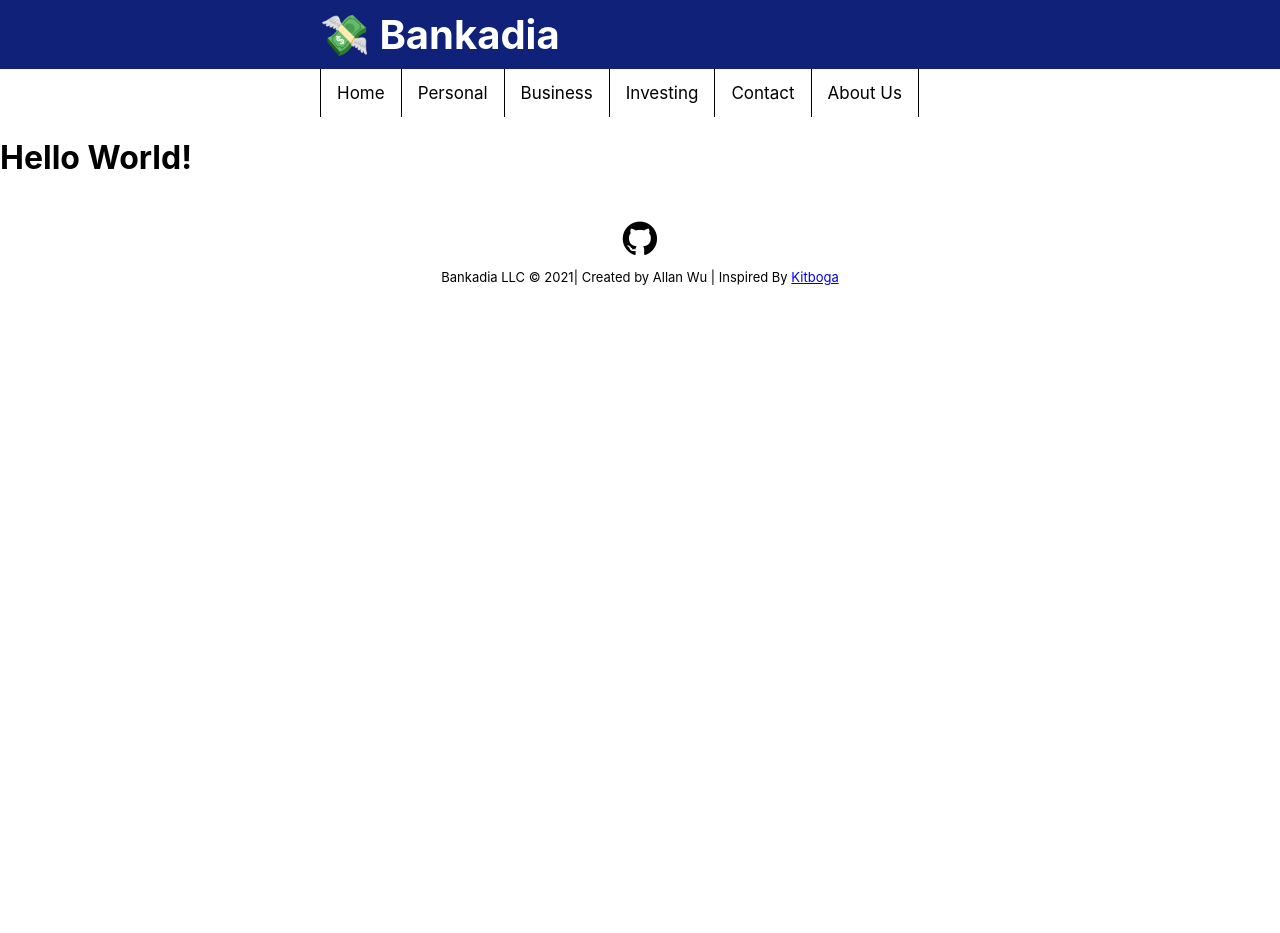
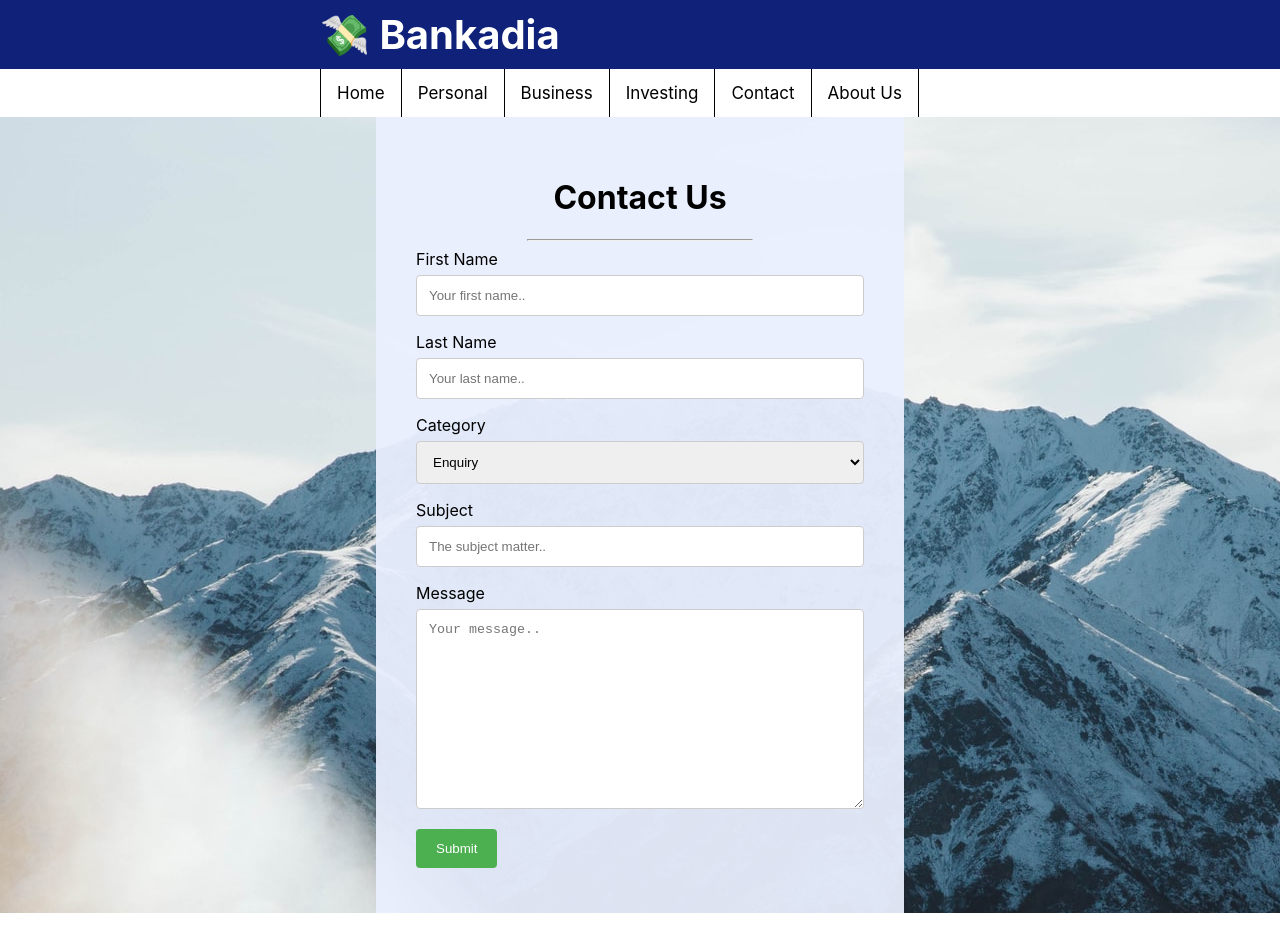
Before and after one commit to ywuhub/Bankadia, a React (Create React App) app: page /contact in a window 1280 px wide. Shown: the top 933 px of the page. Before the commit the page ends 800 px from the top, so only its background shows below. Built offline with nearby package versions, Linux system fonts and the light colour scheme.

Commit message:
Progress: Continuing to fix up the Contact Us page.

```diff
--- a/public/index.html
+++ b/public/index.html
@@ -15,6 +15,7 @@
     <link rel="manifest" href="%PUBLIC_URL%/manifest.json" />
   </head>
   <body>
+    <div id="root"></div>
     <div id="modal-root"></div>
   </body>
 </html>
--- a/src/App.js
+++ b/src/App.js
@@ -10,11 +10,13 @@ import termdeposit from './images/term-deposit.svg';
 
 // Import Componments
 import { useRef } from 'react';
+import { Route, Switch, withRouter } from 'react-router-dom';
+
 import Accordion from './helpers/accordion.js';
 import Modal from './helpers/modal.js';
-import { BrowserRouter, Route, Switch, withRouter } from 'react-router-dom';
-import Header from './header';
-import Footer from './footer';
+import Header from './header.js';
+import Footer from './footer.js';
+import Contact from './contact.js'
 
 function Main() {
   var greeting = [
@@ -255,19 +257,17 @@ function Main() {
   )
 }
 
-function Contact() {
-  return (
-    <h1>Hello World!</h1>
-  )
-}
-
 function App() {
   return (
     <div className="App">
       <Header/>
         <Switch>
           <Route exact path ="/" component={withRouter(Main)}/>
+          <Route path ="/personal"/>
+          <Route path ="/business"/>
+          <Route path ="/investing"/>
           <Route path ="/contact" component={withRouter(Contact)}/>
+          <Route path ="/about"/>
         </Switch>
       <Footer/>
     </div>
--- /dev/null
+++ b/src/contact.css
@@ -0,0 +1,52 @@
+/* Style inputs with type="text", select elements and textareas */
+input[type=text], select, textarea {
+    width: 100%; /* Full width */
+    padding: 12px; /* Some padding */
+    border: 1px solid #ccc; /* Gray border */
+    border-radius: 4px; /* Rounded borders */
+    box-sizing: border-box; /* Make sure that padding and width stays in place */
+    margin-top: 6px; /* Add a top margin */
+    margin-bottom: 16px; /* Bottom margin */
+    resize: vertical /* Allow the user to vertically resize the textarea (not horizontally) */
+    }
+
+/* Style the submit button with a specific background color etc */
+input[type=submit] {
+    background-color: #4CAF50;
+    color: white;
+    padding: 12px 20px;
+    border: none;
+    border-radius: 4px;
+    cursor: pointer;
+}
+
+/* When moving the mouse over the submit button, add a darker green color */
+input[type=submit]:hover {
+    background-color: #45a049;
+}
+
+/* Add a background color and some padding around the form */
+.container {
+    border-radius: 5px;
+    background-color: #fff7ea;
+    padding: 20px;
+}
+
+textarea {
+    height: 200px;
+}
+
+.contact {
+    background-image: url('/src/images/contact-mountain.jpg');
+}
+
+.contact-form {
+    width: 35%;
+    padding: 40px;
+    margin: 0 auto;
+    background-color: rgba(235, 240, 255, 0.932);
+}
+
+.line {
+    width: 50%;
+}
--- /dev/null
+++ b/src/contact.js
@@ -0,0 +1,38 @@
+import './contact.css'
+
+function Contact() {
+    return(
+        <div className="contact">
+            <div class="contact-background">
+                <div class="contact-form">
+                    <center><h1>Contact Us</h1></center>
+                    <hr class="line"></hr>
+                    <form>
+                        <label for="fname">First Name</label>
+                        <input type="text" id="fname" name="firstname" placeholder="Your first name.."></input>
+
+                        <label for="lname">Last Name</label>
+                        <input type="text" id="lname" name="lastname" placeholder="Your last name.."></input>
+
+                        <label for="category">Category</label>
+                        <select id="category" name="category">
+                            <option value="enquiry">Enquiry</option>
+                            <option value="feedback">Feedback</option>
+                            <option value="other">Other</option>
+                        </select>
+
+                        <label for="subject">Subject</label>
+                        <input type="text" id="subject" name="subject" placeholder="The subject matter.."></input>
+
+                        <label for="message">Message</label>
+                        <textarea id="message" name="message" placeholder="Your message.."></textarea>
+
+                        <input type="submit" value="Submit"></input>
+                    </form>
+                </div>
+            </div>
+        </div>
+    )
+}
+
+export default Contact;
--- a/src/index.js
+++ b/src/index.js
@@ -14,5 +14,5 @@ ReactDOM.render(
       <App/>
     </React.StrictMode>
   </BrowserRouter>,
-  document.body
+  document.getElementById("root")
 );
```
Also changed, not shown: src/images/contact-mountain.jpg (added), 1 other file (tests, documents, lock files or other folders).
